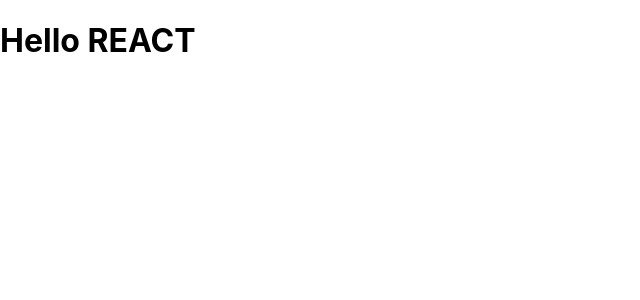
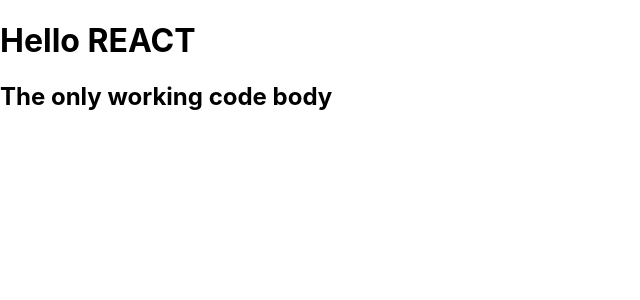
Before and after one commit to sedat-akdogan/React_Revision, a React (Create React App) app in the folder day1/: page / in a window 1280 px wide. Shown: the top 300 px of the page, without its empty margins (0-640 px from the left). Built offline with nearby package versions, Linux system fonts and the light colour scheme.

Commit message:
the react project is ready

```diff
--- a/day1/src/App.js
+++ b/day1/src/App.js
@@ -1,7 +1,9 @@
 function App() {
   return (
+      // we have JSX format files only
     <div className="App">
       <h1>Hello REACT</h1>
+      <h2>The only working code body</h2>
     </div>
   );
 }
--- a/day1/src/index.js
+++ b/day1/src/index.js
@@ -1,8 +1,8 @@
 import React from 'react';
 import ReactDOM from 'react-dom/client';
-import './index.css';
-import App from './App';
+import './index.css';           // this line links the CSS file
+import App from './App';  // this line calls the App.js file
 
 
 const root = ReactDOM.createRoot(document.getElementById('root'));
-root.render(<App />);
+root.render(<App/>);            // App.js is rendered by this line of code
```
